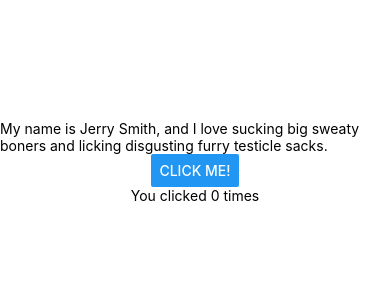
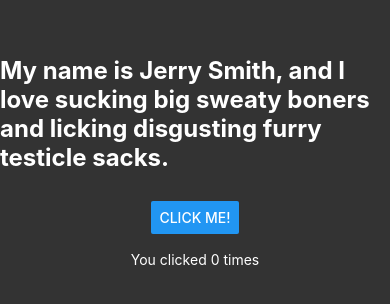
Before and after one commit to budmoon/RemoteRunners, a React Native app: screen / in a window 390 px wide. Shown: the part 260-564 px from the top of the page. Built offline with nearby package versions, Linux system fonts and the light colour scheme.

Commit message:
Darkmode engage, and some styling and text formatting changes

```diff
--- a/App.tsx
+++ b/App.tsx
@@ -7,10 +7,17 @@ export default function App() {
 
   return (
     <View style={styles.container}>
-      <Text>My name is Jerry Smith, and I love sucking big sweaty boners and licking disgusting furry testicle sacks.</Text>
+      <Text style={styles.mainText}>
+        {'My name is Jerry Smith, and I love sucking big sweaty boners and licking disgusting furry testicle sacks.'}
+        {'\n'}
+        {'\n'}
+      </Text>
       <StatusBar style="auto" />
       <Button onPress={() => setCount(count + 1)} title="Click Me!" />
-      <Text>You clicked {count} times</Text>
+      <Text style={styles.buttonText}>
+        {'\n'}
+        {`You clicked ${count} times`}
+      </Text>
     </View>
   );
 }
@@ -18,8 +25,16 @@ export default function App() {
 const styles = StyleSheet.create({
   container: {
     flex: 1,
-    backgroundColor: '#fff',
+    backgroundColor: '#333',
     alignItems: 'center',
     justifyContent: 'center'
   },
+  mainText: {
+    fontSize: 24,
+    color: '#fff',
+    fontWeight: 'bold'
+  },
+  buttonText: {
+    color: '#fff'
+  }
 });
```
